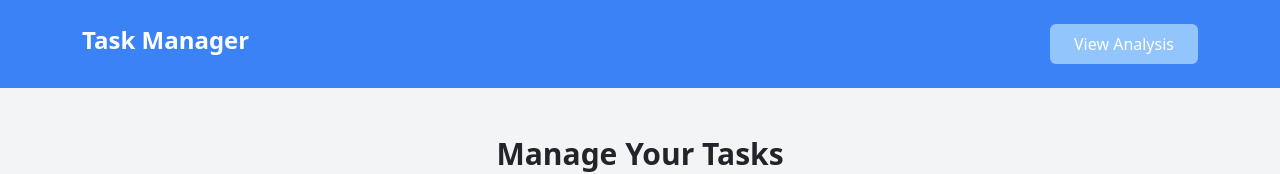
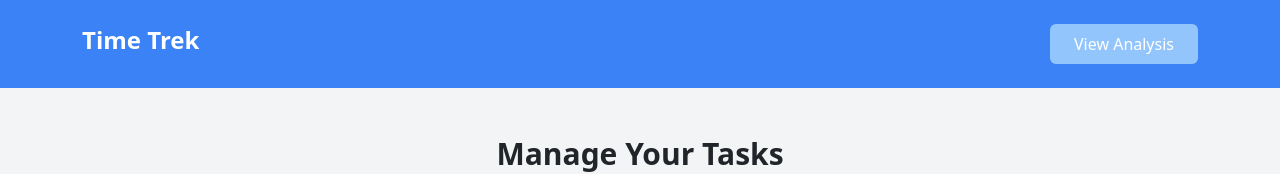
Before and after one commit to tamim-ar/time-trek, a website: page public/index.html in a window 1280 px wide. Shown: the top 174 px of the page. Drawn offline with nearby package versions, Linux system fonts and the light colour scheme; no server answers.

Commit message:
update name "Time Trek"

```diff
--- a/public/index.html
+++ b/public/index.html
@@ -4,7 +4,7 @@
 <head>
     <meta charset="UTF-8">
     <meta name="viewport" content="width=device-width, initial-scale=1.0">
-    <title>Task Manager</title>
+    <title>Time Trek</title>
     <link href="https://cdn.jsdelivr.net/npm/tailwindcss@2.2.19/dist/tailwind.min.css" rel="stylesheet">
     <link href="https://cdn.jsdelivr.net/npm/bootstrap@5.3.0-alpha1/dist/css/bootstrap.min.css" rel="stylesheet">
 </head>
@@ -12,7 +12,7 @@
 <body class="bg-gray-100">
     <nav class="bg-blue-500 p-4">
         <div class="container mx-auto flex justify-between items-center">
-            <h1 class="text-white text-2xl font-bold">Task Manager</h1>
+            <h1 class="text-white text-2xl font-bold">Time Trek</h1>
             <div>
                 <button onclick="window.location.href='analysis.html'" class="bg-blue-300 text-white px-4 py-2 rounded">View Analysis</button>
             </div>
```
Also changed, not shown: public/analysis.html (+1 -1 lines).
